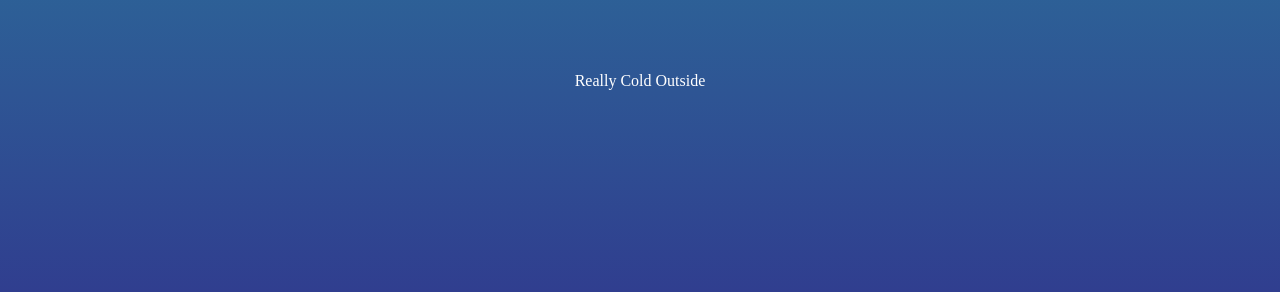
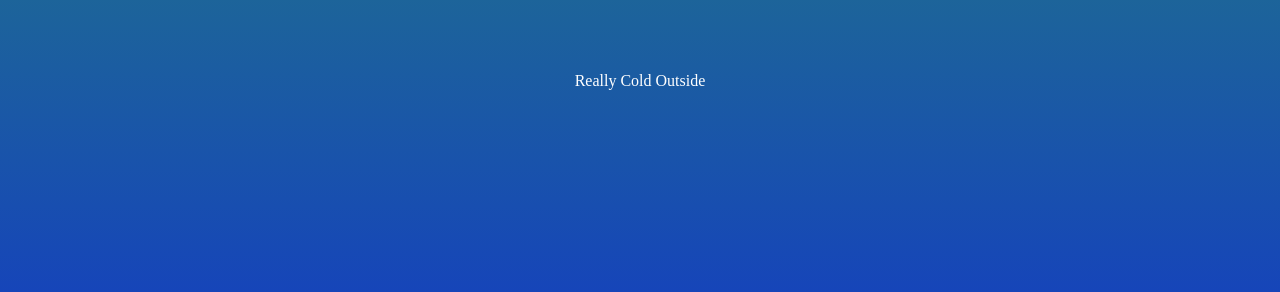
Before and after one commit to kirklandtc/g107Bravo_weather, a plain HTML site: page index.html in a window 1280 px wide. Shown: the part 508-800 px from the top of the page. Drawn offline with Linux system fonts and the light colour scheme.

Commit message:
color change

```diff
--- a/style.css
+++ b/style.css
@@ -11,7 +11,7 @@ body {
   justify-content: center;
   flex-direction: column;
   align-items: center;
-  background: linear-gradient(rgb(40,154,163), rgb(48,62,143));
+  background: linear-gradient(rgb(40,154,100), rgb(22,69,185));
   font-family: times serif;
   color: white;
 
```
